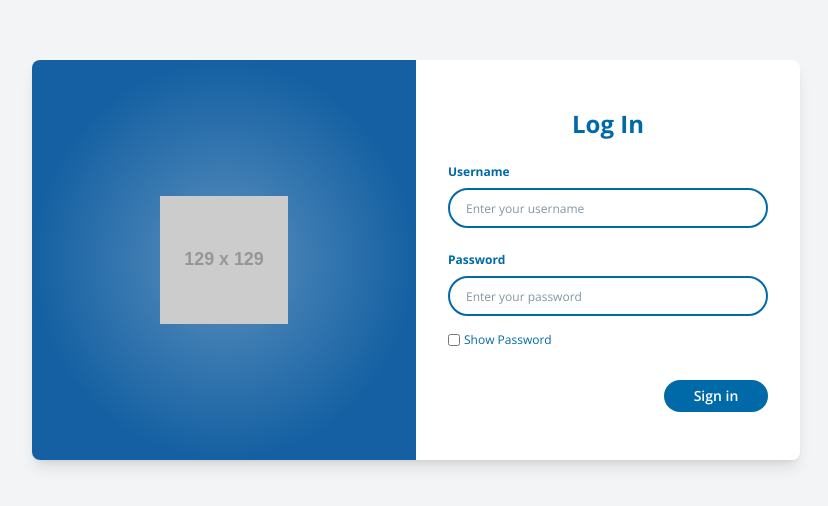
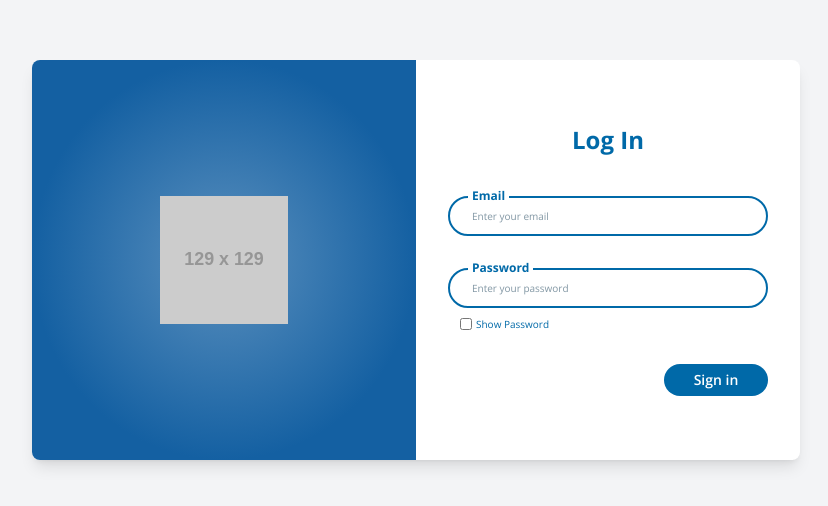
Before and after one commit to zholzxszs/DOST-Outgoing-Budget-System, a React (Vite) app in the folder frontend/: page / in a window 1280 px wide. Shown: the part 140-646 px from the top of the page, without its empty margins (224-1052 px from the left). Built offline with nearby package versions, Linux system fonts and the light colour scheme.

Commit message:
change username to email

```diff
--- a/frontend/src/Components/login.jsx
+++ b/frontend/src/Components/login.jsx
@@ -2,13 +2,13 @@ import { useState } from 'react';
 import { useNavigate } from 'react-router-dom';
 
 function Login() {
-  const [username, setUsername] = useState('');
+  const [email, setEmail] = useState('');
   const [password, setPassword] = useState('');
   const [showPassword, setShowPassword] = useState(false);
   const navigate = useNavigate();
 
   const handleSubmit = () => {
-    console.log('Login attempt:', { username, password });
+    console.log('Login attempt:', { email, password });
 
     // Simulate successful login
     navigate('/dashboard');
@@ -24,38 +24,42 @@ function Login() {
 
         {/* Right Side - Form */}
         <div className="w-1/2 p-8 flex flex-col justify-center">
-          <h2 className="text-2xl font-bold text-sky-700 mb-6 text-center">Log In</h2>
+          <h2 className="text-2xl font-bold text-sky-700 mb-10 text-center">Log In</h2>
 
-          <div className="mb-6">
-            <label className="font-bold block text-sky-700 mb-2 text-xs">Username</label>
+          <div className="mb-8 relative">
+            <label className="absolute -top-2 left-5 bg-white px-1 text-sky-700 text-xs font-bold z-10">
+              Email
+            </label>
             <input
               type="text"
-              value={username}
-              onChange={(e) => setUsername(e.target.value)}
-              placeholder="Enter your username"
-              className="w-full h-10 px-4 rounded-full border-2 border-sky-700 placeholder:text-sky-950/50 text-xs"
+              value={email}
+              onChange={(e) => setEmail(e.target.value)}
+              placeholder="Enter your email"
+              className="w-full h-10 pl-5.5 pr-4 rounded-full border-2 border-sky-700 placeholder:text-sky-950/50 text-[10px] focus:border-[#004077] focus:outline-none focus:ring-1 focus:ring-[#004077] focus:[border-width:1px]"
             />
           </div>
 
-          <div className="mb-4">
-            <label className="block text-sky-700 font-bold mb-2 text-xs">Password</label>
+          <div className="relative mb-2">
+            <label className="absolute -top-2 left-5 bg-white px-1 text-sky-700 text-xs font-bold z-10">
+              Password
+            </label>
             <input
               type={showPassword ? 'text' : 'password'}
               value={password}
               onChange={(e) => setPassword(e.target.value)}
               placeholder="Enter your password"
-              className="w-full h-10 px-4 rounded-full border-2 border-sky-700 placeholder:text-sky-950/50 text-xs"
+              className="w-full h-10 pl-5.5 pr-4 rounded-full border-2 border-sky-700 placeholder:text-sky-950/50 text-[10px] focus:border-[#004077] focus:outline-none focus:ring-1 focus:ring-[#004077] focus:[border-width:1px]"
             />
           </div>
 
-          <div className="flex items-center mb-8">
+          <div className="flex items-center mb-8 ml-3">
             <input
               type="checkbox"
               checked={showPassword}
               onChange={(e) => setShowPassword(e.target.checked)}
               className="mr-1 text-sky-700 w-3 h-3"
             />
-            <label className="text-xs text-sky-700">Show Password</label>
+            <label className="text-[10px] text-sky-700">Show Password</label>
           </div>
 
           <div className="flex justify-end">
```
